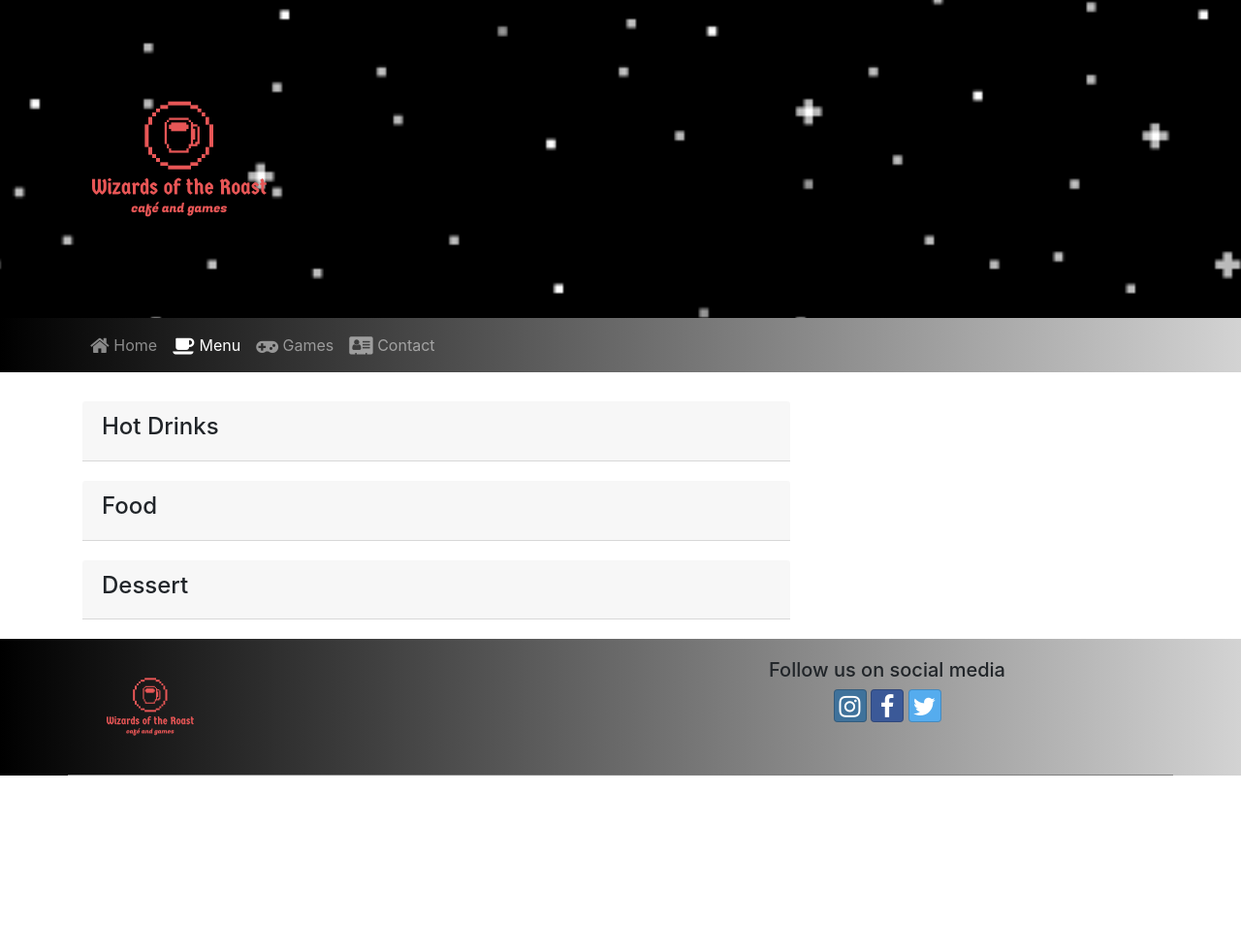
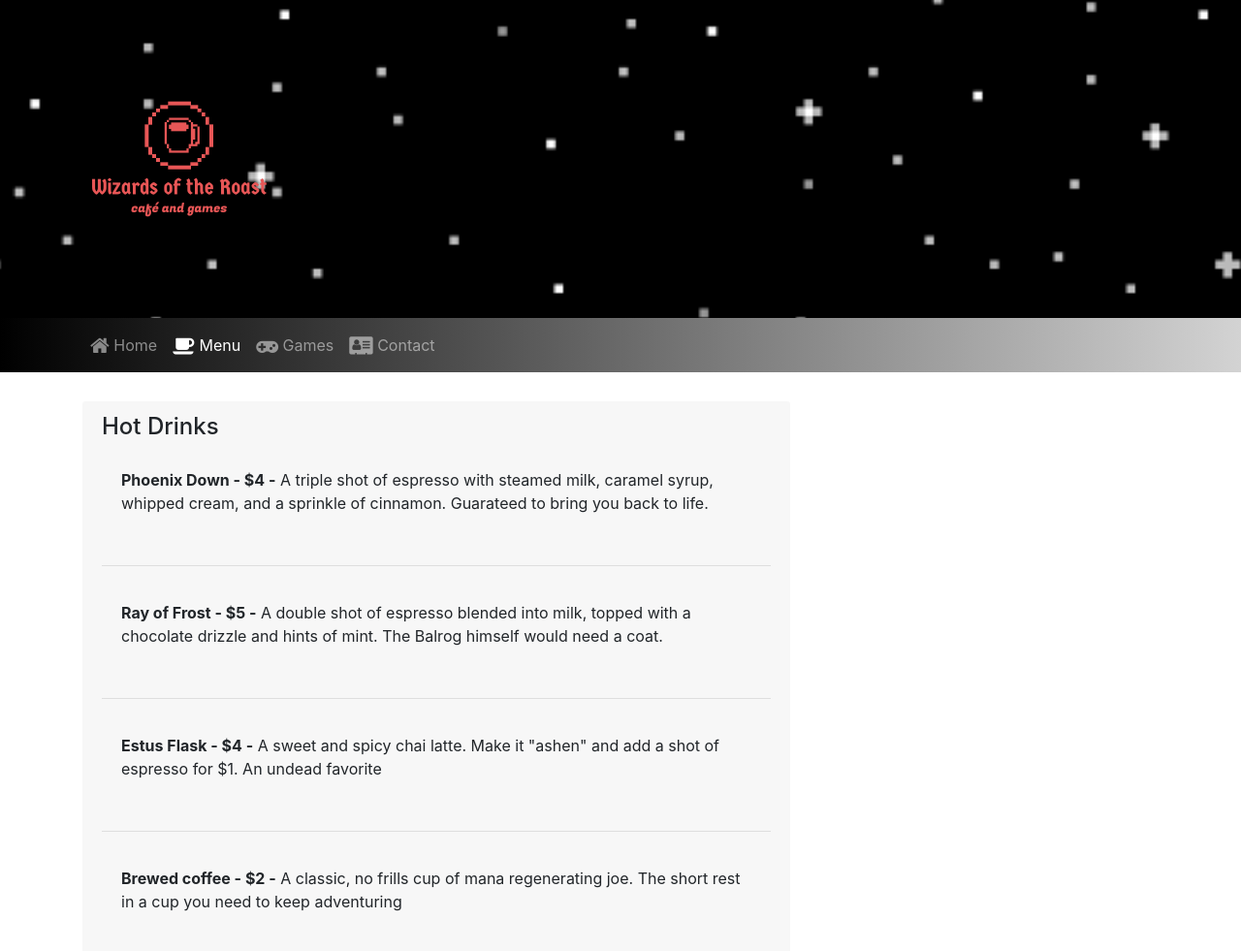
Before and after one commit to Mjbasinger/wizards_of_the_roast, a website: page menu.html in a window 1280 px wide. Shown: the top 981 px of the page at 97% size. Before the commit the page ends 800 px from the top, so only its background shows below. Drawn offline with nearby package versions, Linux system fonts and the light colour scheme.

Commit message:
submitted final project

```diff
--- a/css/styles.css
+++ b/css/styles.css
@@ -18,6 +18,11 @@
 
 }
 
+body {
+    display: flex;
+    flex-direction: column;
+    min-height: 100vh;
+  }
 
 
 .card-header {
@@ -46,8 +51,14 @@
 
 footer {
     background-image: linear-gradient(to right,black, lightgray);
+    /* background-color: #efefef; */
+    flex: 0 0 50px;/*or just height:50px;*/
+    margin-top: auto;
+  }
 
-}
+  .menuContainer, h4 {
+      cursor: pointer;
+  }
 
 footer img {
     height: 100px;
--- a/menu.html
+++ b/menu.html
@@ -60,7 +60,7 @@
                             <h4>
                                 <a data-toggle="collapse" data-target="#hotDrinks">Hot Drinks</a>
                             </h4>
-                            <div class="collapse" id="hotDrinks" data-parent="#accordion">
+                            <div class="collapse show" id="hotDrinks" data-parent="#accordion">
                                 <div class="card-body">
                                     <p><strong>Phoenix Down - $4 -</strong> A triple shot of espresso with steamed milk,
                                         caramel syrup, whipped cream, and a sprinkle of cinnamon. Guarateed to bring you
@@ -94,7 +94,7 @@
                 <div id="accordion">
                     <div role="card">
                         <div role="tab" class="card-header">
-                            <h4>
+                          <h4>
                                 <a data-toggle="collapse" data-target="#foodMenu">Food</a>
                             </h4>
                             <div class="collapse" id="foodMenu" data-parent="#accordion">
```
Also changed, not shown: index.html (+1 -1 lines), css/styles.scss (deleted).
